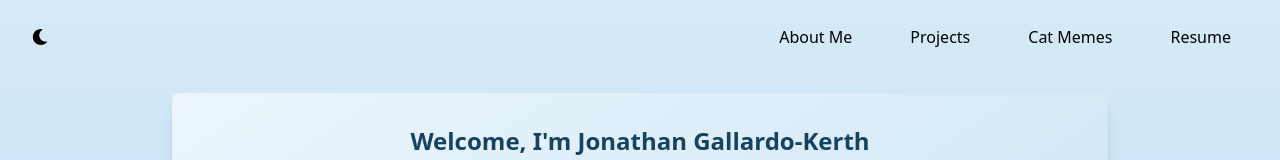
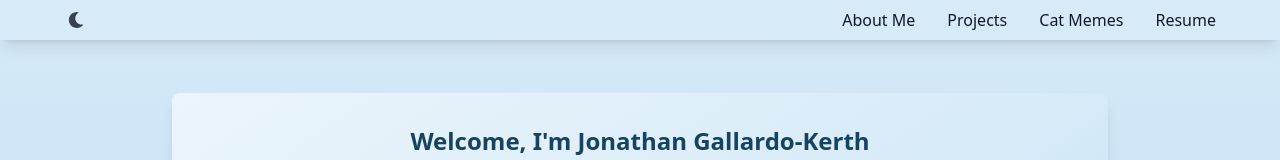
Before and after one commit to jonathankerth/my-portfolio, a Next.js app: page / in a window 1280 px wide. Shown: the top 160 px of the page. Built offline with nearby package versions, Linux system fonts and the light colour scheme.

Commit message:
update navbar to simple style

```diff
--- a/src/components/Navbar.js
+++ b/src/components/Navbar.js
@@ -23,8 +23,8 @@ const Navbar = () => {
     setIsMobileMenuOpen(!isMobileMenuOpen)
   }
 
-  const closeMobileMenu = () => {
-    setIsMobileMenuOpen(false)
+  const toggleTheme = () => {
+    setTheme(theme === 'dark' ? 'light' : 'dark')
   }
 
   useEffect(() => {
@@ -32,106 +32,75 @@ const Navbar = () => {
       const currentScrollPosition = window.pageYOffset
 
       if (isMobileMenuOpen) {
-        closeMobileMenu()
+        setIsMobileMenuOpen(false)
       }
 
       setIsVisible(
         lastScrollPosition > currentScrollPosition || currentScrollPosition < 10
       )
-
       setLastScrollPosition(currentScrollPosition)
     }
 
     window.addEventListener('scroll', handleScroll)
-
-    return () => {
-      window.removeEventListener('scroll', handleScroll)
-    }
+    return () => window.removeEventListener('scroll', handleScroll)
   }, [lastScrollPosition, isMobileMenuOpen])
 
   return (
     <nav
-      className={`fixed top-0 left-0 z-50 w-full py-4 transition-all duration-200 ${
-        isVisible ? 'opacity-100' : 'opacity-0 pointer-events-none'
-      } ${theme === 'dark' ? 'text-white' : 'text-black'}`}
+      className={`fixed top-0 left-0 z-50 w-full transition-all duration-200 ease-in-out ${
+        isVisible
+          ? 'bg-opacity-95 shadow-lg backdrop-filter backdrop-blur-sm'
+          : 'opacity-0 pointer-events-none'
+      } ${
+        theme === 'dark' ? 'bg-[#34495E]' : 'bg-[#D6EAF8]'
+      } px-4 py-2 md:px-8`}
     >
-      <div className="max-w-screen-xl mx-auto px-4 md:px-8 flex justify-between items-center">
-        <button
-          onClick={() => setTheme(theme === 'dark' ? 'light' : 'dark')}
-          type="button"
-          className={`${
-            theme === 'dark'
-              ? 'text-white hover:text-gray-300'
-              : 'text-black hover:text-gray-600'
-          }`}
-          aria-label="toggle theme"
-        >
-          {theme === 'dark' ? <FaSun /> : <FaMoon />}
+      <div className="flex justify-between items-center max-w-6xl mx-auto">
+        <div className="flex items-center space-x-4">
+          <button onClick={toggleTheme} className="p-1 rounded-full">
+            {theme === 'dark' ? (
+              <FaSun className="text-yellow-300" />
+            ) : (
+              <FaMoon className="text-gray-700" />
+            )}
           </button>
 
           <div className="md:hidden">
-          <button
-            onClick={toggleMobileMenu}
-            type="button"
-            className={`${
-              theme === 'dark'
-                ? 'text-white hover:text-gray-300'
-                : 'text-black hover:text-gray-600'
-            }`}
-            aria-label="toggle menu"
-          >
-            {isMobileMenuOpen ? <FaTimes /> : <FaBars />}
+            <button onClick={toggleMobileMenu} className="p-1 rounded-md">
+              {isMobileMenuOpen ? (
+                <FaTimes className="text-xl" />
+              ) : (
+                <FaBars className="text-xl" />
+              )}
             </button>
-        </div>
-
-        <div
-          className={`hidden md:flex space-x-6 ${
-            isMobileMenuOpen ? 'flex' : 'hidden'
-          }`}
-        >
-          {navLinks.map(({ href, label }) => {
-            const isActive = router.pathname === href
-            return isActive ? null : (
-              <Link
-                key={href}
-                href={href}
-                className={`px-4 py-2 font-medium transition duration-300 ${
-                  theme === 'dark'
-                    ? 'text-white hover:text-gray-300'
-                    : 'text-black hover:text-gray-600'
-                } border rounded-full border-transparent hover:border-current`}
-                onClick={closeMobileMenu}
-              >
-                {label}
-              </Link>
-            )
-          })}
           </div>
         </div>
 
-      {isMobileMenuOpen && (
-        <div className="md:hidden absolute top-12 right-0 w-full bg-gray-900/60">
-          <ul className="px-8 py-4">
+        <ul
+          className={`${
+            isMobileMenuOpen ? 'flex' : 'hidden'
+          } md:flex items-center space-x-4 md:space-x-8`}
+        >
           {navLinks.map(({ href, label }) => {
-              const isActive = router.pathname === href
-              if (isActive) return null
+            if (router.pathname === href) return null // Skip rendering the link if it matches the current pathname
             return (
-                <li key={href} className="py-2">
-                  <Link
-                    href={href}
-                    className={`text-lg font-semibold ${
-                      theme === 'dark' ? 'text-white' : 'text-white'
-                    } border rounded-full border-transparent hover:border-current`}
-                    onClick={() => setIsMobileMenuOpen(false)}
+              <li key={href}>
+                <Link href={href}>
+                  <span
+                    className={`transition-colors duration-300 cursor-pointer ${
+                      theme === 'dark'
+                        ? 'text-white hover:text-gray-300'
+                        : 'text-gray-900 hover:text-gray-600'
+                    }`}
                   >
                     {label}
+                  </span>
                 </Link>
               </li>
             )
           })}
         </ul>
       </div>
-      )}
     </nav>
   )
 }
```
Lines whose indentation alone changed are shown as unchanged.
